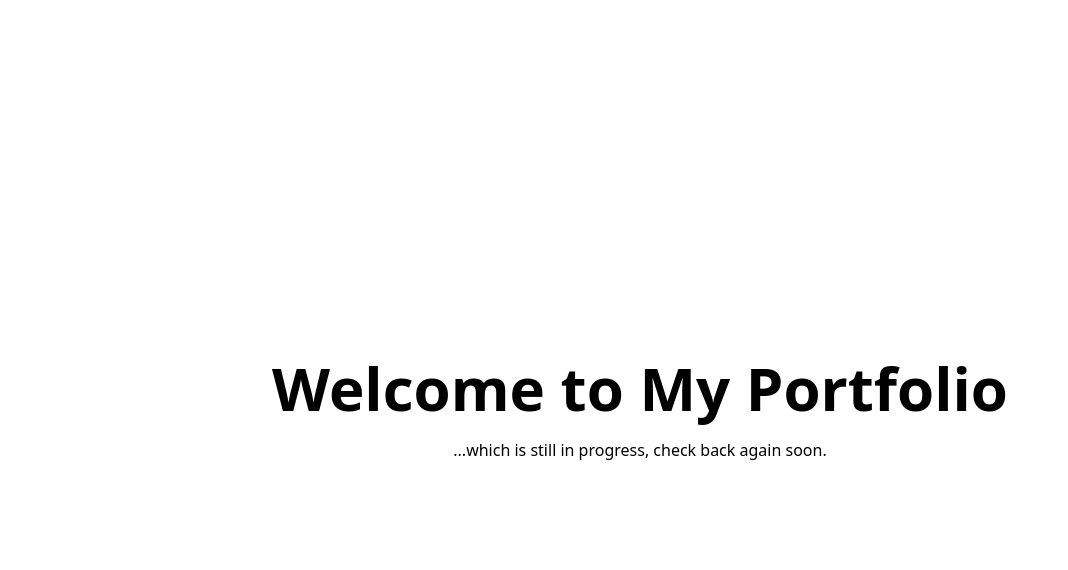
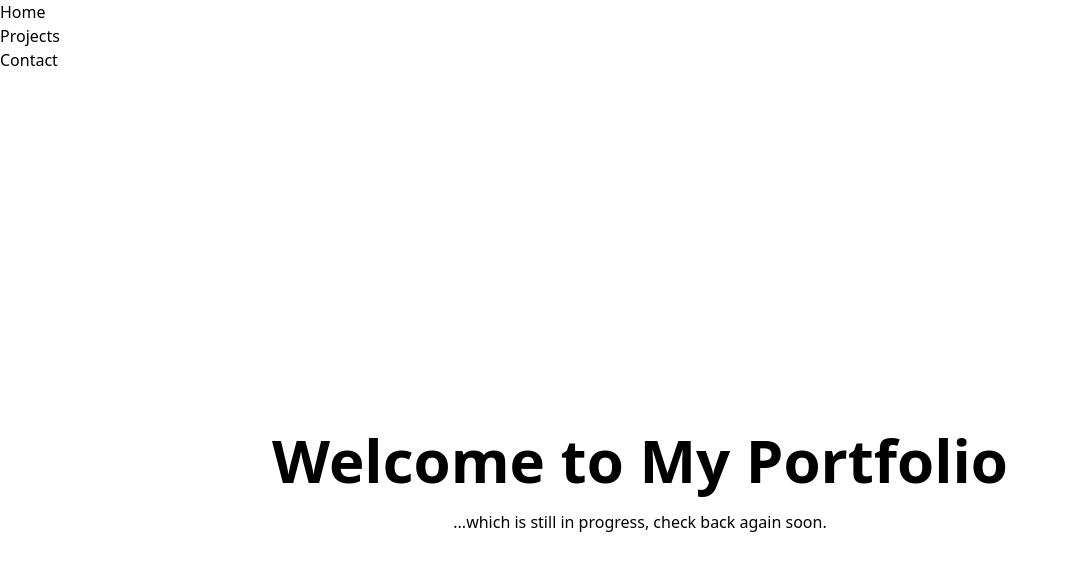
Before and after one commit to ezraRubio/portfolio-site, a Next.js app: page / in a window 1280 px wide. Shown: the top 570 px of the page, without its empty margins (0-1068 px from the left). Built offline with nearby package versions, Linux system fonts and the light colour scheme.

Commit message:
navigation

```diff
--- a/src/app/layout.tsx
+++ b/src/app/layout.tsx
@@ -1,12 +1,12 @@
-import React from 'react';
-import './globals.css';
+import React from "react";
+import Navigator from "@/components/NavBar/Navigator";
+import "./globals.css";
 
 export default function RootLayout({
   children,
 }: {
-  children: React.ReactNode
+  children: React.ReactNode;
 }) {
-
   return (
     <html lang="en">
       {/*
@@ -14,7 +14,10 @@ export default function RootLayout({
         head.tsx. Find out more at https://beta.nextjs.org/docs/api-reference/file-conventions/head
       */}
       <head />
-          <body>{children}</body>
+      <body>
+        <Navigator />
+        {children}
+      </body>
     </html>
-  )
+  );
 }
--- /dev/null
+++ b/src/components/NavBar/LinkedRoute.tsx
@@ -0,0 +1,21 @@
+import { routes } from "@/models/enums";
+import Link from "next/link";
+import { getHref, getText } from "./helpers";
+
+function LinkedRoute({
+  selected,
+  route,
+}: {
+  selected?: boolean;
+  route: string;
+}) {
+  const href = getHref(route);
+  const text = getText(route);
+  return (
+    <li>
+      <Link href={href}> {text} </Link>
+    </li>
+  );
+}
+
+export default LinkedRoute;
--- /dev/null
+++ b/src/components/NavBar/Navigator.tsx
@@ -0,0 +1,14 @@
+import { routes } from "@/models/enums";
+import LinkedRoute from "./LinkedRoute";
+
+function Navigator() {
+  return (
+    <ul>
+      {(Object.values(routes) as string[])?.map((route) => (
+        <LinkedRoute route={route} key={route} />
+      ))}
+    </ul>
+  );
+}
+
+export default Navigator;
--- /dev/null
+++ b/src/components/NavBar/helpers.ts
@@ -0,0 +1,13 @@
+import { routes } from "@/models/enums";
+
+export function getHref(route: string): string {
+  if (route === routes.PROJECTS) return `/${routes.PROJECTS.toLowerCase()}`;
+  if (route === routes.CONTACT) return `/${routes.CONTACT.toLowerCase()}`;
+  return "/";
+}
+
+export function getText(route: string): string {
+  if (route === routes.PROJECTS) return routes.PROJECTS;
+  if (route === routes.CONTACT) return routes.CONTACT;
+  return routes.HOME;
+}
--- /dev/null
+++ b/src/models/enums.ts
@@ -0,0 +1,5 @@
+export enum routes {
+    HOME = "Home",
+    PROJECTS = "Projects",
+    CONTACT = "Contact",
+}
--- a/tsconfig.json
+++ b/tsconfig.json
@@ -1,5 +1,6 @@
 {
   "compilerOptions": {
+    "target": "es5",
     "lib": [
       "dom",
       "dom.iterable",
@@ -22,6 +23,10 @@
         "name": "next"
       }
     ],
+    "baseUrl": ".",
+    "paths": {
+      "@/*": ["./src/*"]
+    },
     "strictNullChecks": true
   },
   "include": [
```
